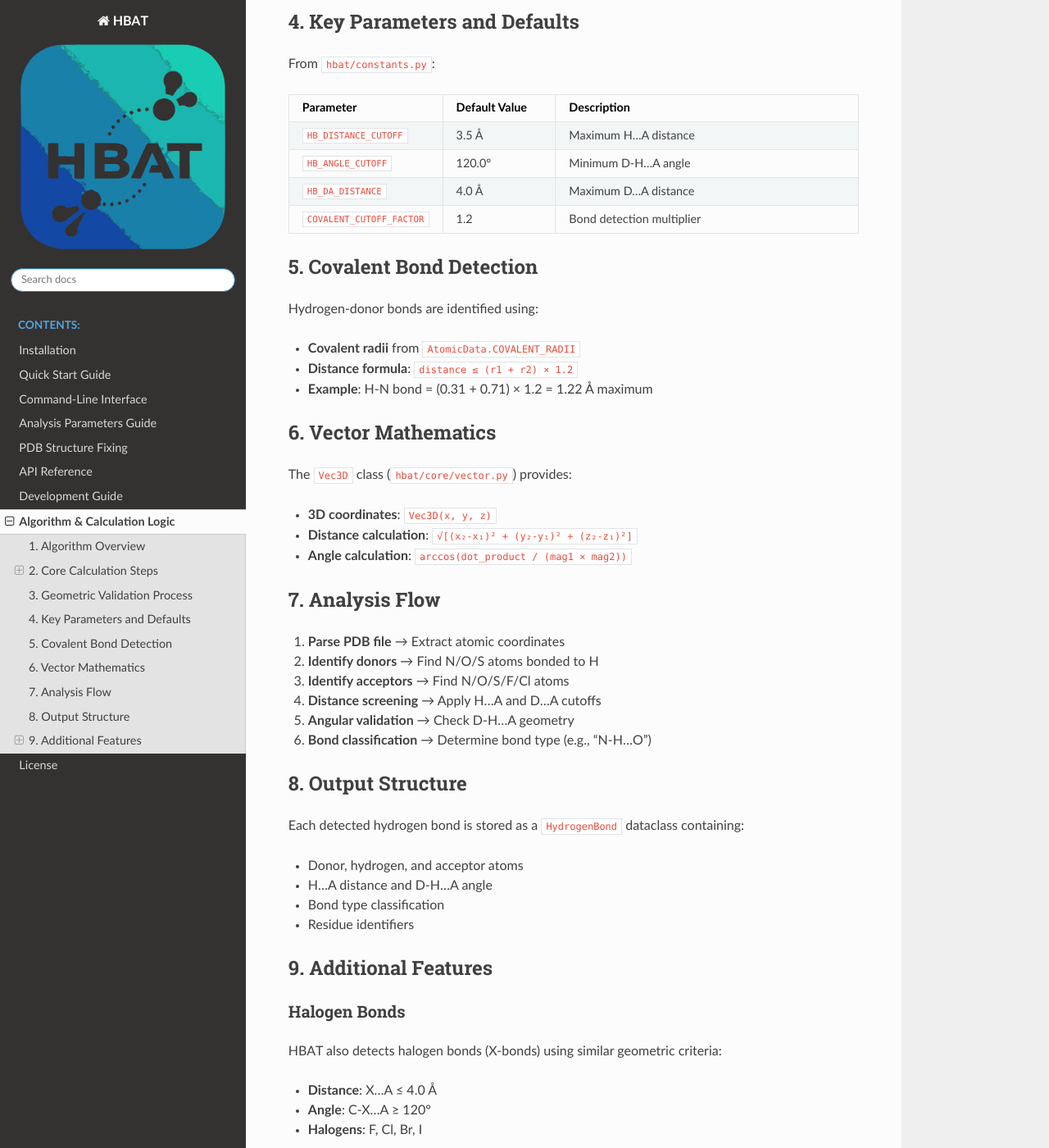
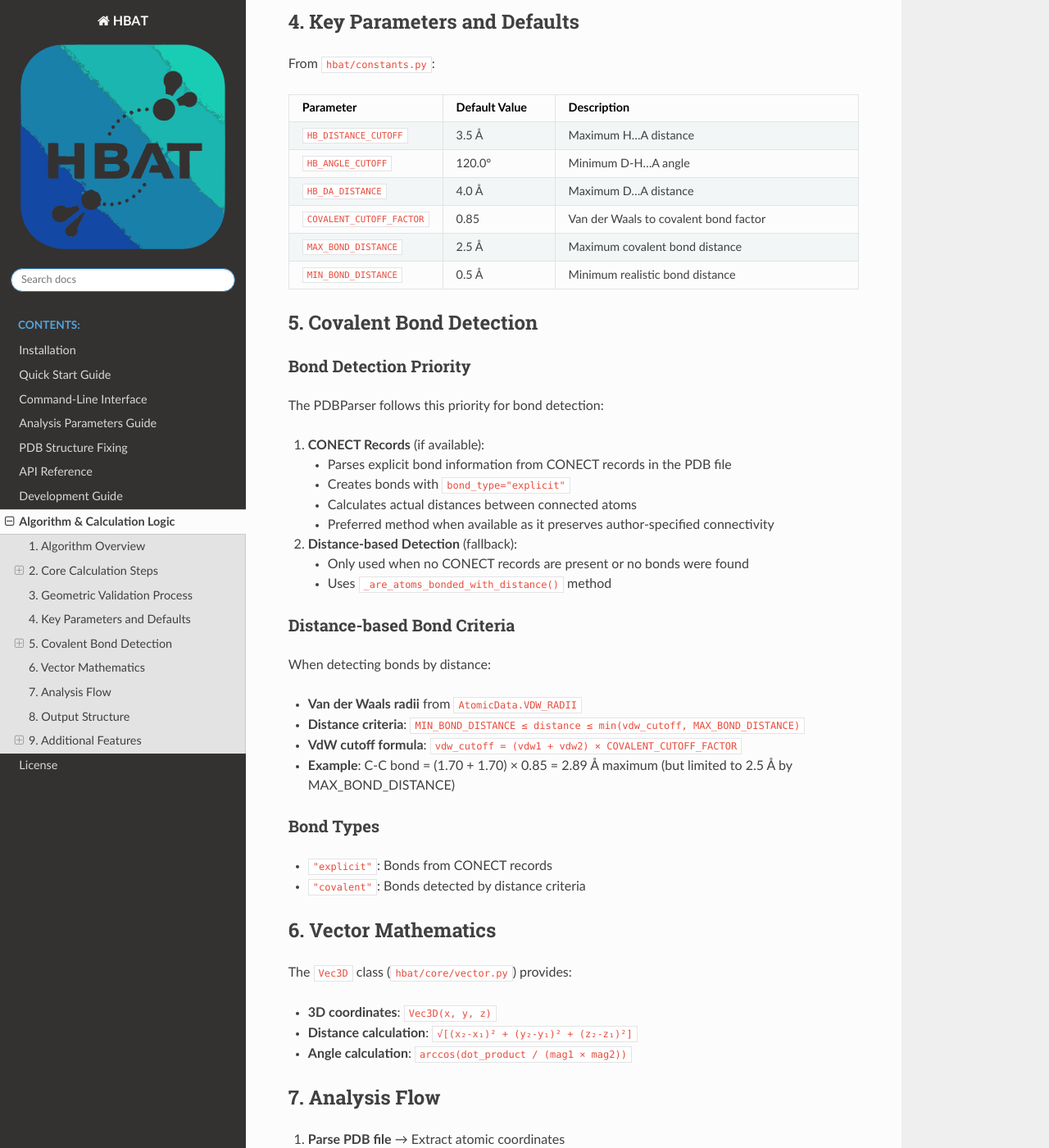
Before and after one commit to abhishektiwari/hbat, a Sphinx documentation site: the page built from docs/source/logic.rst, in a window 1280 px wide and 1400 px high, scrolled down 1292 px. Shown: the whole window at 82% size. Built offline with Sphinx 7.4.7 and the Read the Docs theme 3.1.0, drawn with Linux system fonts in a browser that asks for light colours; the version number could not be read and is left out.

Commit message:
Fixing the covalant cutoff to 0 to 1

```diff
--- a/docs/source/development.rst
+++ b/docs/source/development.rst
@@ -371,7 +371,7 @@ To add a new parameter preset:
          "dh_pi_angle_cutoff": 90.0
        },
        "general": {
-         "covalent_cutoff_factor": 1.2,
+         "covalent_cutoff_factor": 0.85,
          "analysis_mode": "complete"
        }
      }
--- a/docs/source/logic.rst
+++ b/docs/source/logic.rst
@@ -82,17 +82,50 @@ From ``hbat/constants.py``:
      - 4.0 Å
      - Maximum D...A distance
    * - ``COVALENT_CUTOFF_FACTOR``
-     - 1.2
-     - Bond detection multiplier
+     - 0.85
+     - Van der Waals to covalent bond factor
+   * - ``MAX_BOND_DISTANCE``
+     - 2.5 Å
+     - Maximum covalent bond distance
+   * - ``MIN_BOND_DISTANCE``
+     - 0.5 Å
+     - Minimum realistic bond distance
 
 5. Covalent Bond Detection
 --------------------------
 
-Hydrogen-donor bonds are identified using:
+Bond Detection Priority
+~~~~~~~~~~~~~~~~~~~~~~~
 
-- **Covalent radii** from ``AtomicData.COVALENT_RADII``
-- **Distance formula**: ``distance ≤ (r1 + r2) × 1.2``
-- **Example**: H-N bond = (0.31 + 0.71) × 1.2 = 1.22 Å maximum
+The PDBParser follows this priority for bond detection:
+
+1. **CONECT Records** (if available):
+
+   - Parses explicit bond information from CONECT records in the PDB file
+   - Creates bonds with ``bond_type="explicit"``
+   - Calculates actual distances between connected atoms
+   - Preferred method when available as it preserves author-specified connectivity
+
+2. **Distance-based Detection** (fallback):
+
+   - Only used when no CONECT records are present or no bonds were found
+   - Uses ``_are_atoms_bonded_with_distance()`` method
+
+Distance-based Bond Criteria
+~~~~~~~~~~~~~~~~~~~~~~~~~~~~
+
+When detecting bonds by distance:
+
+- **Van der Waals radii** from ``AtomicData.VDW_RADII``
+- **Distance criteria**: ``MIN_BOND_DISTANCE ≤ distance ≤ min(vdw_cutoff, MAX_BOND_DISTANCE)``
+- **VdW cutoff formula**: ``vdw_cutoff = (vdw1 + vdw2) × COVALENT_CUTOFF_FACTOR``
+- **Example**: C-C bond = (1.70 + 1.70) × 0.85 = 2.89 Å maximum (but limited to 2.5 Å by MAX_BOND_DISTANCE)
+
+Bond Types
+~~~~~~~~~~
+
+- ``"explicit"``: Bonds from CONECT records
+- ``"covalent"``: Bonds detected by distance criteria
 
 6. Vector Mathematics
 ---------------------
```
Also changed, not shown: docs/source/parameters.rst (+11 -9 lines), 13 other files.
